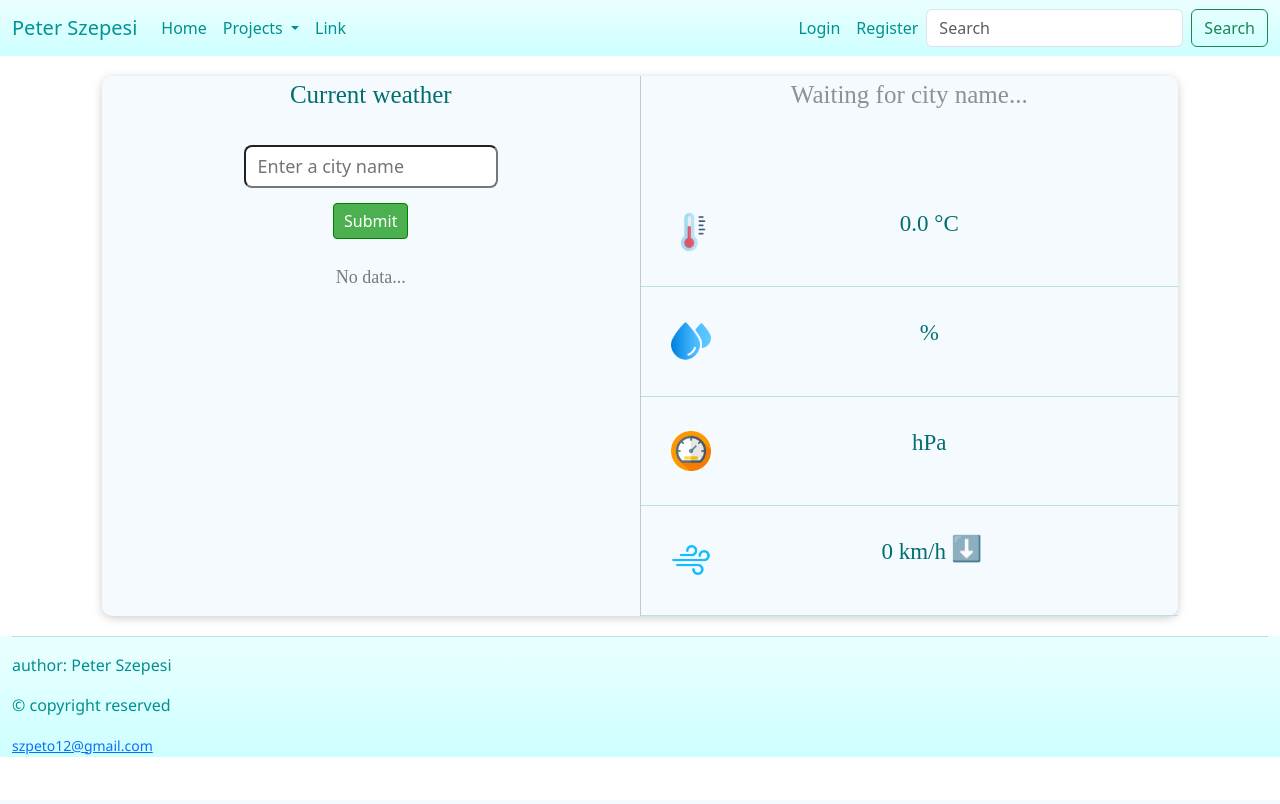
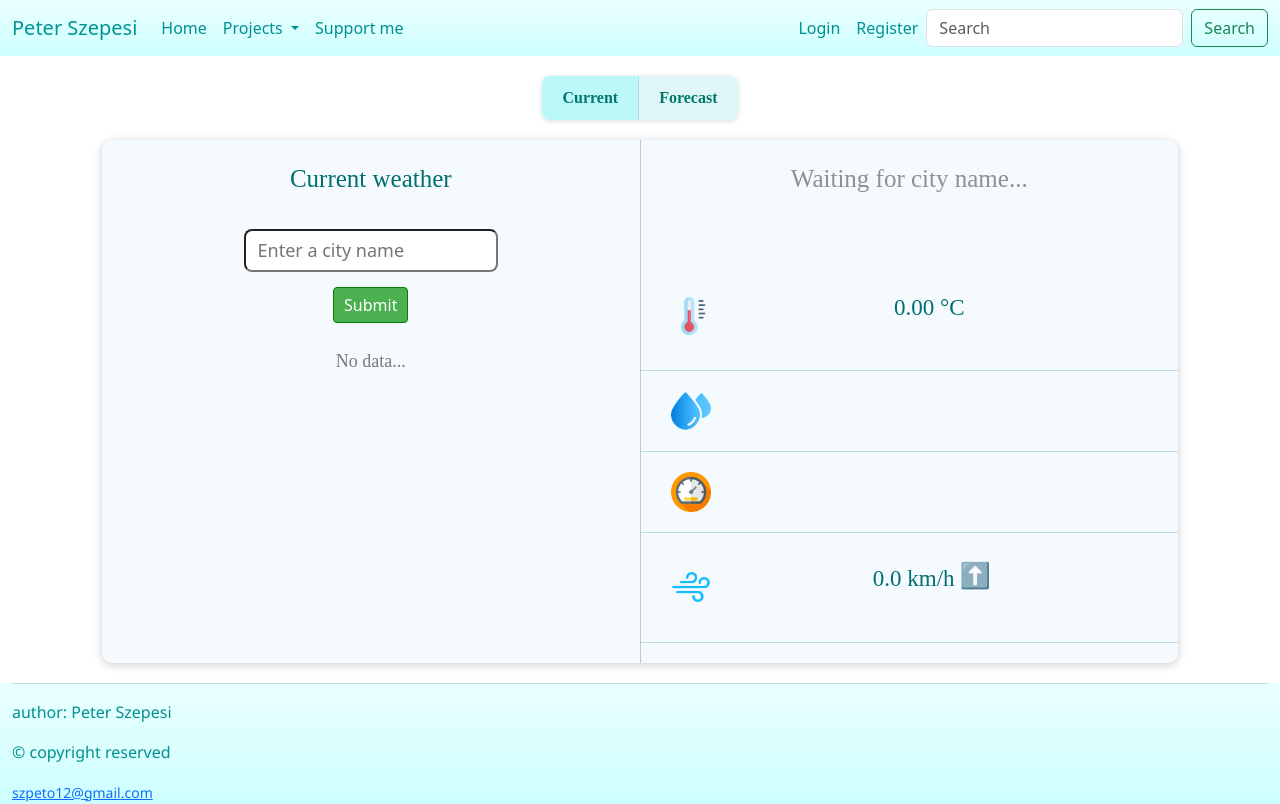
Before and after one commit to SzPeto/Python-Flask-website, a Flask app: page /weather-app in a window 1280 px wide. Before the commit the page ends 757 px from the top, so only its background shows below. Run offline with Flask 3, Linux system fonts and the light colour scheme; data that the repository does not hold is empty.

Commit message:
Version v 0.3.3

```diff
--- a/Main.py
+++ b/Main.py
@@ -1,3 +1,4 @@
+# TODO - Make the new API call
 import os
 
 from flask import Flask, render_template, url_for, request
@@ -31,11 +32,11 @@
                                    temp_sign = weather_app_object.temp_sign,
                                    wind_symbol = weather_app_object.wind_symbol,
                                    wind_speed=weather_app_object.wind_speed,
-                                   speed_unit = weather_app_object.speed_unit)
+                                   speed_unit = weather_app_object.speed_unit,
+                                   active_tab = "current")
         else:
             return redirect("/weather-app")
 
-    weather_app_object.get_weather() # TODO - remove this line after completing if statements in html
     return render_template("weather-app.html", title = "Weather app by Peter Szepesi",
                            data = weather_app_object.data, local_time = weather_app_object.local_time,
                            weather_icon = weather_app_object.weather_icon_path,
@@ -43,7 +44,8 @@
                            temp_sign = weather_app_object.temp_sign,
                            wind_symbol = weather_app_object.wind_symbol,
                            wind_speed = weather_app_object.wind_speed,
-                           speed_unit = weather_app_object.speed_unit)
+                           speed_unit = weather_app_object.speed_unit,
+                           active_tab = "current")
 
 # Main *******************************************************************************************************
 if __name__ == "__main__":
--- a/static/Styles/styles.css
+++ b/static/Styles/styles.css
@@ -36,6 +36,7 @@
     border-right: 1px solid rgb(200, 200, 200);
     align-items: center;
     text-align: center;
+    padding: 20px 0px 20px 0px;
 }
 
 .v-box-right {
@@ -43,6 +44,7 @@
     flex-direction: column;
     flex: 1;
     align-items: center;
+    padding: 20px 0px 20px 0px;
 }
 
 .h-box-data {
@@ -56,7 +58,18 @@
     border-bottom: 1px solid rgb(188, 222, 222);
 }
 
-/* Other ***************************************************************************************************** */
+/* Containers ************************************************************************************************** */
+.data-content {
+    flex: 1; /* takes up remaining space */
+    display: flex;
+    justify-content: center; /* centers text horizontally */
+    font-family: Bahnschrift;
+    font-size: 23px;
+    color: rgb(0, 111, 111);
+    padding: 4px;
+}
+
+/* Buttons ***************************************************************************************************** */
 #city-submit {
   padding: 5px 10px;
   background-color: rgb(76, 175, 80);
@@ -77,6 +90,7 @@
     border: 1px inset green;
 }
 
+/* Input fields ******************************************************************************************** */
 input[type="text"] {
     font-size: 18px;
     border-radius: 8px;
@@ -87,6 +101,7 @@
     margin: 15px;
 }
 
+/* Labels and icons ****************************************************************************************** */
 .current-weather-label {
     font-size: 25px;
     font-family: Bahnschrift;
@@ -114,16 +129,6 @@
     justify-content: flex-start;
 }
 
-.data-content {
-    flex: 1; /* takes up remaining space */
-    display: flex;
-    justify-content: center; /* ✅ centers text horizontally */
-    font-family: Bahnschrift;
-    font-size: 23px;
-    color: rgb(0, 111, 111);
-    padding: 4px;
-}
-
 .wind-symbol{
     font-family: Segoe UI emoji;
     font-size: 25px;
@@ -135,12 +140,47 @@
     color: rgb(0, 111, 111);
 }
 
+.section-label {
+    font-family: Bahnschrift;
+    font-size: 25px;
+    color: rgb(0, 111, 111);
+}
+
+/* Other ***************************************************************************************************** */
 #divider-h-box-data {
     color: red;
 }
 
-.section {
+/* Unsorted ************************************************************************************************** */
+.switch-bar {
+    display: flex;
+    justify-content: center;
+    margin: 20px auto;
+    width: fit-content;
+    border-radius: 8px;
+    overflow: hidden;
+    box-shadow: 0px 1px 5px rgba(0, 0, 0, 0.15);
+}
+
+.switch-tab {
+    padding: 10px 20px;
+    background-color: rgb(224, 247, 250);
+    color: rgb(0, 121, 107);
+    text-decoration: none;
     font-family: Bahnschrift;
-    font-size: 25px;
-    color: rgb(0, 111, 111);
+    font-weight: bold;
+    border-right: 1px solid rgb(178, 223, 219);
+    transition: background 0.3s ease;
 }
+
+.switch-tab:last-child {
+    border-right: none;
+}
+
+.switch-tab:hover {
+    background-color: rgb(178, 223, 219);
+}
+
+.switch-tab.active {
+    background-color: rgb(188, 247, 250);
+}
--- a/templates/base.html
+++ b/templates/base.html
@@ -36,7 +36,7 @@
         <div class="collapse navbar-collapse" id="navbarSupportedContent">
           <ul class="navbar-nav me-auto mb-2 mb-lg-0">
             <li class="nav-item">
-              <a class="nav-link active" aria-current="page" href="#">Home</a>
+              <a class="nav-link active" aria-current="page" href="/">Home</a>
             </li>
             <li class="nav-item dropdown">
               <a class="nav-link dropdown-toggle" href="#" role="button" data-bs-toggle="dropdown" aria-expanded="false">
@@ -47,7 +47,7 @@
               </ul>
             </li>
             <li class="nav-item">
-              <a class="nav-link" href="#">Link</a>
+              <a class="nav-link" href="https://www.paypal.me/szpeto" target="_blank">Support me</a>
             </li>
           </ul>
           <ul class="navbar-nav ms-auto mb-2 mb-lg-0">
--- a/templates/weather-app.html
+++ b/templates/weather-app.html
@@ -3,12 +3,17 @@
 {% block body %}
 
     <main>
+
         <div class="container">
+            <div class="switch-bar">
+              <a href="/weather-app" class="switch-tab {% if active_tab == 'current' %}active{% endif %}">Current</a>
+              <a href="/weather-app" class="switch-tab {% if active_tab == 'forecast' %}active{% endif %}">Forecast</a>
+            </div>
             <div class="h-box-main">
 
                 <div class="v-box-left">
 
-                    <p class="section">Current weather</p>
+                    <p class="section-label">Current weather</p>
 
                     <form method="POST" action="/weather-app">
                         <input type="text" id="city-input" name="city-input" placeholder="Enter a city name"><br>
@@ -56,8 +61,9 @@
                             width="40" id="humidity-icon">
                         </div>
                         <div class="data-content">
-                            <!-- Make the if statements for data -->
+                            {% if data %}
                             <p class="data-label">{{ data.get("main").get("humidity") }} %</p>
+                            {% endif %}
                         </div>
                     </div>
 
@@ -67,7 +73,9 @@
                             width="40" id="pressure-icon">
                         </div>
                         <div class="data-content">
+                            {% if data %}
                             <p class="data-label">{{ data.get("main").get("pressure") }} hPa</p>
+                            {% endif %}
                         </div>
                     </div>
 
--- a/weather_app.py
+++ b/weather_app.py
@@ -21,16 +21,24 @@
         self.wind_speed = 0.0
 
     def get_weather(self):
+        geo_url = f"http://api.openweathermap.org/geo/1.0/direct?q={self.city_name}&limit=1&appid={self.api_key}"
+        try:
+            geo_response = requests.get(geo_url).json()
+            lat = geo_response[0].get("lat")
+            lon = geo_response[0].get("lon")
+        except Exception as e:
+            self.functions.write_log(f"def get_weather - geo_response : {e}")
 
         url = f"https://api.openweathermap.org/data/2.5/weather?q={self.city_name}&appid={self.api_key}"
+        url_new = f"https://api.openweathermap.org/data/3.0/onecall?lat={lat}&lon={lon}&appid={self.api_key}"
         try:
-            response = requests.get(url)
+            response = requests.get(url_new)
             response.raise_for_status()
             if response.status_code == 200:
                 self.data = response.json()
                 self.format_data()
         except Exception as e:
-            self.functions.write_log(f"def get_weather : {e}")
+            self.functions.write_log(f"def get_weather response : {e}")
             self.data = None
 
     def format_data(self):
```
Also changed, not shown: 1 other file.
